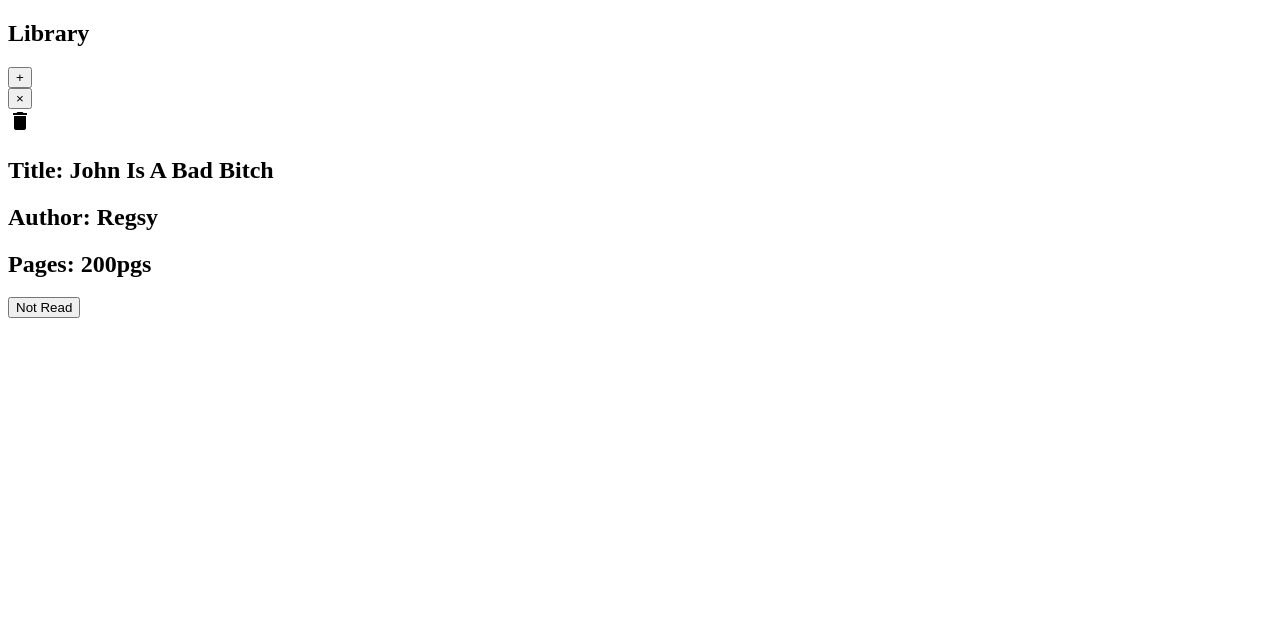
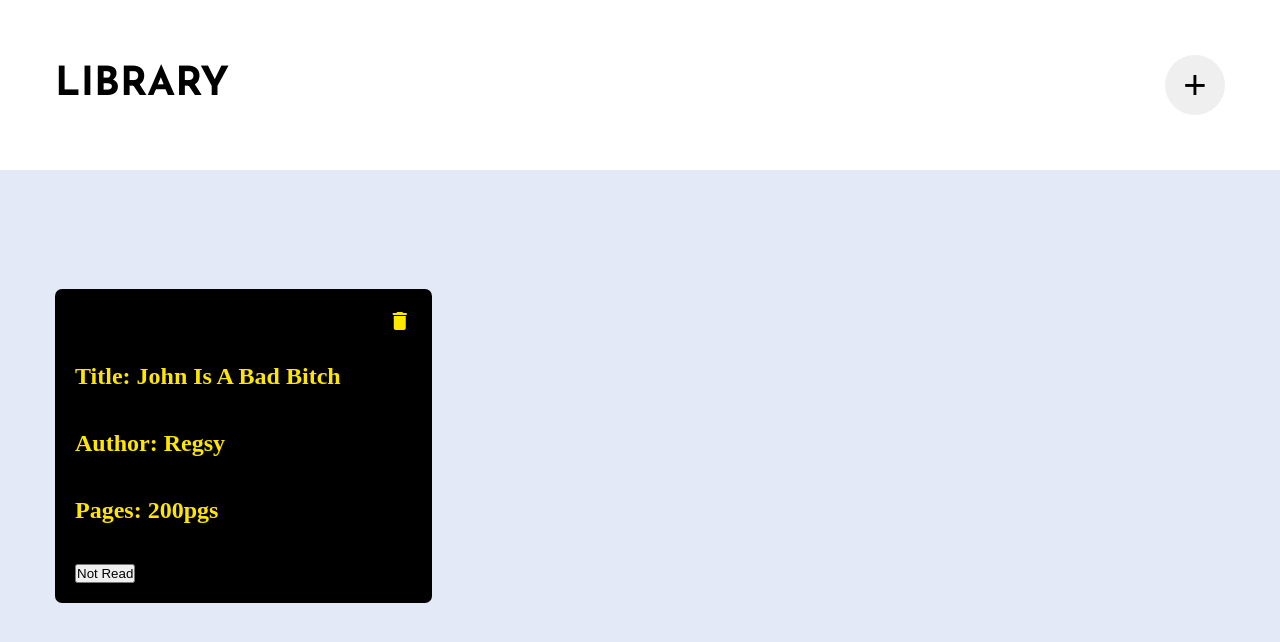
Before and after one commit to REGSYBABA/LIBRARY, a plain HTML site: page index.html in a window 1280 px wide. Drawn offline with Linux system fonts and the light colour scheme.

Commit message:
Stying my Html

```diff
--- a/style.css
+++ b/style.css
@@ -1 +1,112 @@
 @import url('https://fonts.googleapis.com/css2?family=Black+Ops+One&family=Josefin+Sans:wght@300;400;500;600;700&display=swap');
+
+*, *::after, *::before{
+    padding: 0;
+    margin: 0;
+    box-sizing: border-box;
+}
+
+body{
+    /* background-color: burlywood; */
+    background-color: #e4e9f7;
+}
+
+.header{
+    display: flex;
+    flex-direction: row;
+    align-items: center;
+    justify-content: space-between;
+    padding: 55px;
+    /* background-color: palegoldenrod; */
+    background-color: white;
+}
+
+.lib-text{
+    font-family: 'Josefin Sans', sans-serif;
+    font-size: 40px;
+    text-transform: uppercase;
+}
+
+button.open-nav{
+   width: 60px;
+   height: 60px;
+   border: none;
+   outline: none;
+   border-radius: 50%;
+   font-size: 40px;
+   transition: all .4s ease-in-out;
+   cursor: pointer;
+}
+
+button#newbook:hover{
+  border: 2px solid aqua;
+  transform: scale(1.1) rotate(180deg);
+}
+
+/* .main{
+    display: none;
+} */
+
+.book-grid{
+    display: grid;
+    grid-template-columns: repeat(auto-fill, minmax(300px, 1fr));
+    gap: 20px;
+    margin-top: 4rem;
+    padding: 55px;
+}
+
+.del-icon{
+    display: flex;
+    flex-direction: column;
+    align-items: flex-end;
+    justify-content: center;
+}
+
+.content{
+    display: flex;
+    flex-direction: column;
+    align-items: flex-start;
+    justify-content: center;
+    gap: 40px;
+    margin-top: -10px;
+    font: 30px;
+}
+
+.book-card{
+    /* background-color: antiquewhite; */
+    background-color: black;
+    border-radius: 7px;
+    display: flex;
+    flex-direction: column;
+    justify-content: space-between;
+    padding: 20px;
+    gap: 40px;
+    color: #ffe600;
+}
+
+.side-modal{
+    position: fixed;
+    background-color: #cacaca;
+    width: 100%;
+    top: 0;
+    right: 0;
+    bottom: 0;
+    left: 100%;
+    transform: translateX(0);
+    transition: transform 250ms;
+}
+
+.close-nav{
+    border: 0;
+    background: none;
+    color: #ffe600;
+    font-weight: 700;
+    font-size: 3rem;
+    cursor: pointer;
+    padding: .5em;
+    position: absolute;
+}
+
+.navigation-open{
+    transform: translateX(-30%);
+}
```
